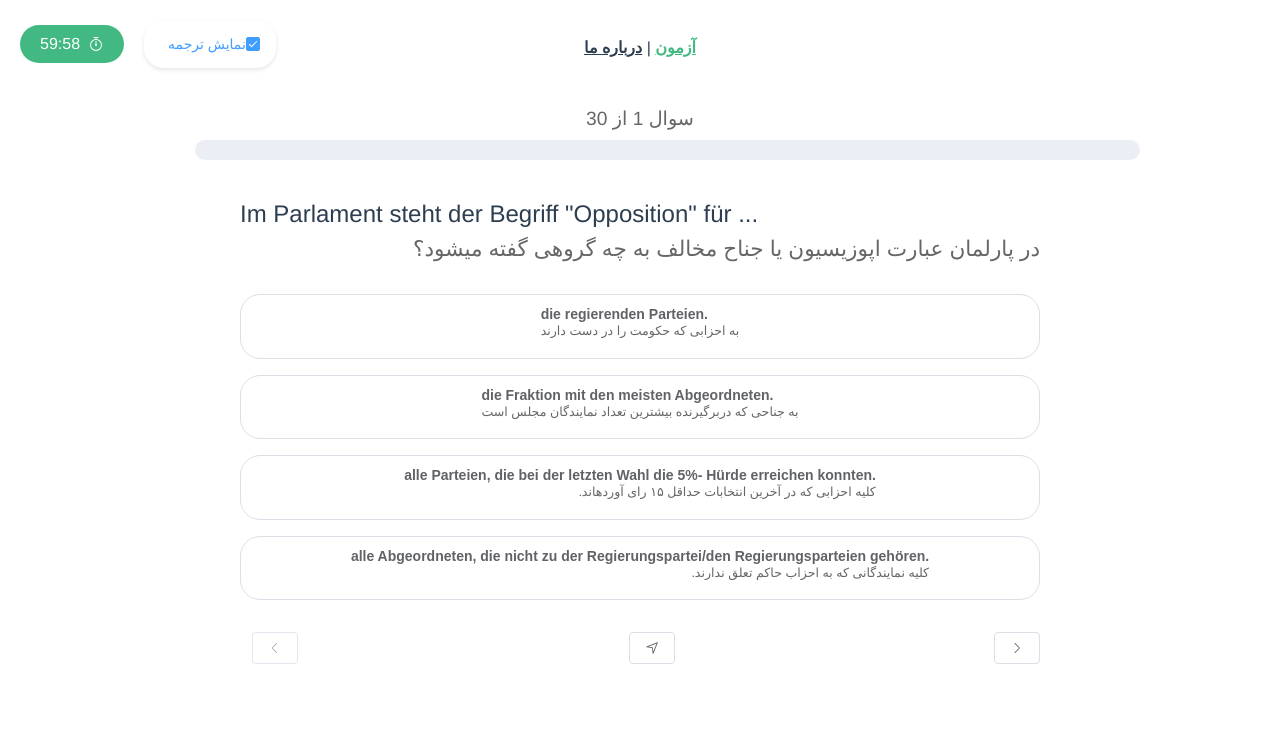
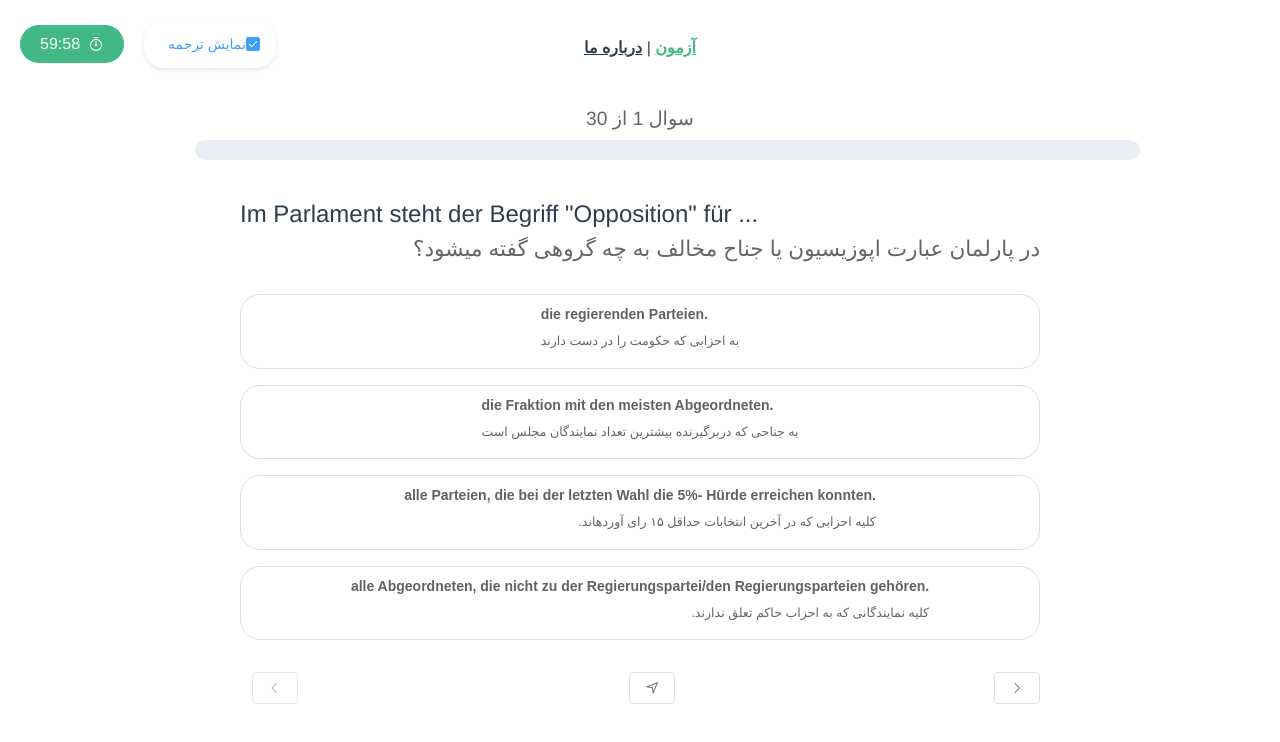
Before and after one commit to mhsenpc/einburgrungstest, a Vue app: page / in a window 1280 px wide. Both pictures are taken after a click on the button "شروع آزمون". Shown: the top 742 px of the page. Built offline with nearby package versions, Linux system fonts and the light colour scheme.

Commit message:
fix style

```diff
--- a/src/components/ExamQuestion.vue
+++ b/src/components/ExamQuestion.vue
@@ -23,7 +23,7 @@
       >
         <div class="primary-text">
           <b>{{ answer.text }}</b>
-          <div v-if="showTranslation" class="translation-text">
+          <div v-if="showTranslation" class="translation-text" style="padding-top: 10px;">
             {{ answer.translation }}
           </div>
         </div>
```
